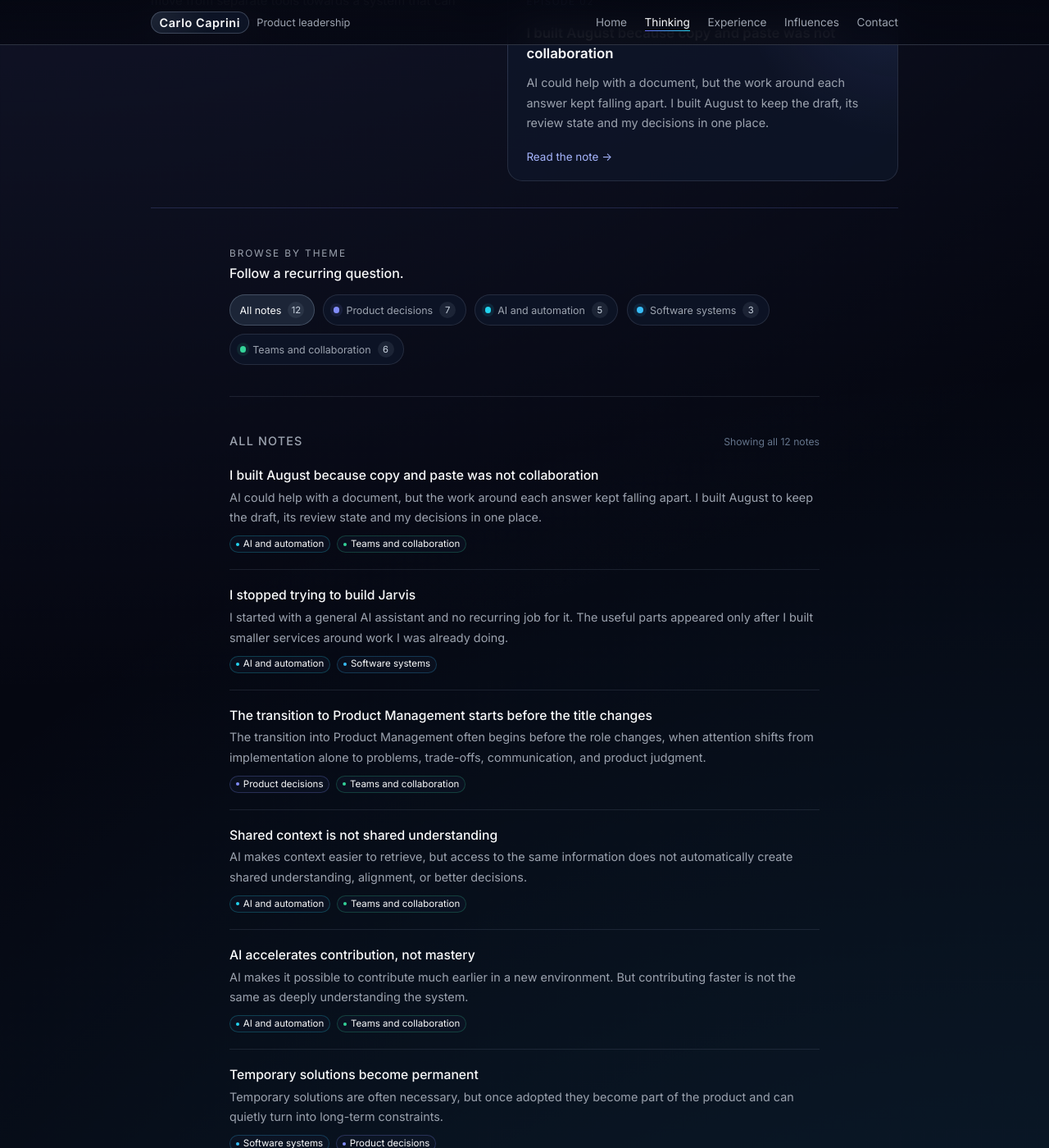
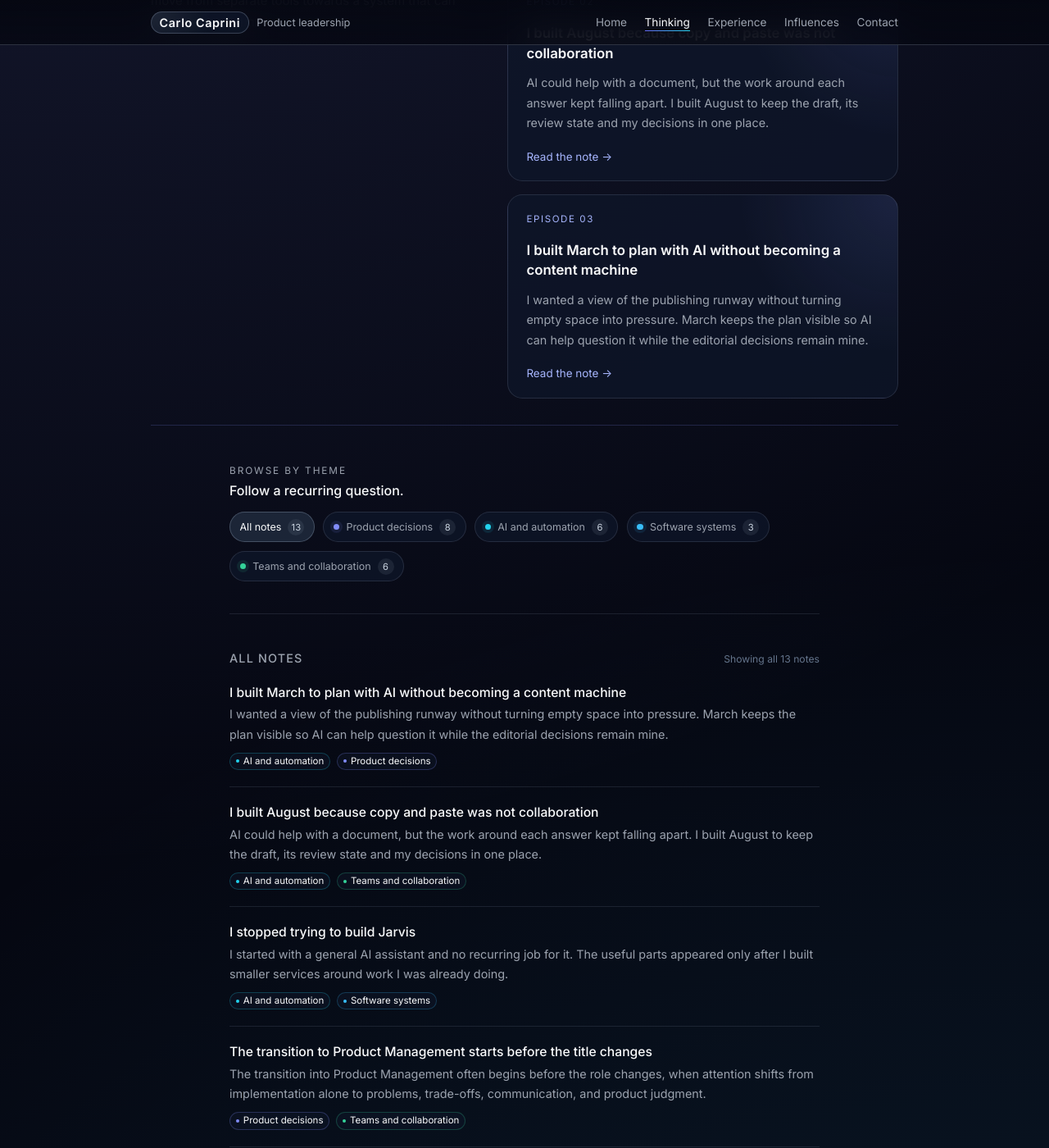
Before and after one commit to carlocaprini/carlocaprini.github.io, a Jekyll site: the page built from pages/thinking.md, in a window 1280 px wide and 1400 px high, scrolled down 1354 px. Shown: the whole window at 82% size. Built offline with Jekyll 4.4.1, drawn with Linux system fonts in a browser that asks for light colours; part of the change alters nothing that is shown.

Commit message:
Add third AI operating system episode

```diff
--- a/pages/thinking.md
+++ b/pages/thinking.md
@@ -25,6 +25,7 @@ featured_series:
   slug: building-my-ai-operating-system
 # Order of notes on the list. Title and summary come from each article's front matter.
 articles:
+  - url: /thinking/i-built-march-to-plan-with-ai-without-becoming-a-content-machine/
   - url: /thinking/i-built-august-because-copy-and-paste-was-not-collaboration/
   - url: /thinking/i-stopped-trying-to-build-jarvis/
   - url: /thinking/the-transition-to-product-management-starts-before-the-title-changes/
--- a/pages/thinking/i-built-august-because-copy-and-paste-was-not-collaboration.md
+++ b/pages/thinking/i-built-august-because-copy-and-paste-was-not-collaboration.md
@@ -16,6 +16,7 @@ series: building-my-ai-operating-system
 series_order: 2
 related_notes:
   - /thinking/i-stopped-trying-to-build-jarvis/
+  - /thinking/i-built-march-to-plan-with-ai-without-becoming-a-content-machine/
 intro:
   - I needed a better way to work on a document with AI.
   - The model could help with the text. What was missing was a place where we could continue the work without reconstructing its state each time.
--- /dev/null
+++ b/pages/thinking/i-built-march-to-plan-with-ai-without-becoming-a-content-machine.md
@@ -0,0 +1,140 @@
+---
+layout: article
+title: I built March to plan with AI without becoming a content machine
+date: 2026-09-01
+last_modified_at: 2026-07-21
+published: true
+permalink: /thinking/i-built-march-to-plan-with-ai-without-becoming-a-content-machine/
+summary: I wanted a view of the publishing runway without turning empty space into pressure. March keeps the plan visible so AI can help question it while the editorial decisions remain mine.
+meta_description: Why Carlo Caprini built March to plan a publishing runway with AI while keeping gaps valid and editorial judgment human.
+meta_image: /assets/og-thinking-v2.png
+meta_image_alt: Thinking by Carlo Caprini, notes on product decisions, AI, software systems and teams.
+topics:
+  - ai-and-automation
+  - product-decisions
+series: building-my-ai-operating-system
+series_order: 3
+related_notes:
+  - /thinking/i-built-august-because-copy-and-paste-was-not-collaboration/
+intro:
+  - I wanted a clear view of the months ahead.
+  - I did not want a content calendar telling me to feed the machine.
+---
+
+[August](/thinking/i-built-august-because-copy-and-paste-was-not-collaboration/) gave me a better way to develop documents with AI.
+
+Then I had a different problem.
+
+I could see the state of one document, but not the shape of the work around it.
+
+Which pieces were close to ready? Which ones still needed development? Was I putting effort into material for a distant month while an earlier part of the plan remained empty? Had an idea earned a place in the publishing sequence, or was I turning it into a commitment too early?
+
+I wanted a clear view of the months ahead.
+
+I did not want a content calendar telling me to feed the machine.
+
+That tension became March.
+
+## A plan is not a promise
+
+I want to publish with some continuity.
+
+I also do not want my personal site to become a production target.
+
+When I use a traditional content calendar, every visible date can start to feel like a commitment. Empty space begins to look like failure. A perfectly filled calendar can become a very tidy way to produce work I do not believe in.
+
+March treats the plan differently.
+
+It gives me a runway: a view of what may be published over the coming months and the state of each piece.
+
+Something can be only an idea. It can be in development, ready, or already published. A planned month gives the work context without granting permission to publish it.
+
+The distinction is simple, but it protects the quality of the work from the appearance of the plan.
+
+## The document and the plan have different jobs
+
+August knows the document.
+
+It contains the current text, the versions, the review, and the questions that still need an answer.
+
+March knows where that work may fit.
+
+A planned item can point back to its document in August, but the two services do not need to become the same application.
+
+That keeps two questions separate:
+
+- Is the document ready?
+
+- Does it have a place in the publishing plan?
+
+The answers do not always move together.
+
+A document may be ready while its planned month is still far away. Another may occupy the next available slot while still requiring substantial work. An early idea may be valuable without deserving a publication commitment yet.
+
+Seeing those differences helps me decide what deserves attention without asking either tool to make the editorial decision for me.
+
+## March is a dashboard, not the planner
+
+March does not decide what I should publish.
+
+It exposes the state of the runway clearly enough that I can plan with AI.
+
+In fact, March exposes an interface for AI agents through MCP, a protocol that gives them access to specific tools and data exposed by the service. Today, I can ask ChatGPT, Claude, or another agent to inspect the months, available publishing slots, intentional gaps, planned pieces, and links back to August.
+
+An agent can surface a gap, compare possible sequences, or propose moving an item earlier or later.
+
+I make the planning decision.
+
+I may know that two topics are too similar to publish close together. I may want to leave space for something that has not happened yet. A draft may need time even when moving it forward would make the runway look healthier.
+
+March keeps the facts visible. I can use AI to question the arrangement and explore alternatives, but the priorities and final decision remain mine.
+
+The shared state remains visible, so neither I nor the AI has to reconstruct the plan from memory. That does not make March self-maintaining: the plan remains useful only if decisions and changes return to it.
+
+## Changing the plan can begin as a conversation
+
+Before March, changing direction meant mentally rebuilding the sequence or maintaining another document that would become stale.
+
+Now an agent and I can inspect the same runway, discuss what changed, and arrive at a different arrangement. Once I decide, the agent can update March, and the next conversation starts from that new state.
+
+The useful part is not that AI rearranges a calendar for me. It is that the planning conversation no longer disappears when the chat ends.
+
+That matters because the plan should respond to the work.
+
+An article may take longer than expected. A new idea may become more relevant. A planned piece may stop feeling worth publishing. Something ready may remain deliberately parked.
+
+Changing the plan is part of keeping it honest.
+
+## Empty space is part of the game
+
+An empty slot is not an instruction to create something quickly.
+
+It tells me that a part of the future runway is thin. I may develop an existing idea, do more research, change the expected cadence, or leave the space empty.
+
+A filled slot also carries information. It gives a piece a possible place and may bring it into focus before work planned further away.
+
+March makes both states visible without deciding what happens next.
+
+There is also a light game-like quality to it.
+
+The months form a runway. Progress is visible. Moving a piece toward readiness feels satisfying, and watching the plan take shape makes me more likely to return to it.
+
+I like that.
+
+It can also become a trap. If I start creating articles because March looks hungry, I have rebuilt the content machine with a nicer dashboard.
+
+Empty space has to remain a valid state. The game should make progress visible, not manufacture pressure to publish.
+
+## Another small service with a real job
+
+March did not begin as the planning module of a personal operating system.
+
+It began because I wanted to answer a few practical questions without rebuilding the context each time: What is ready? Where is the plan thin? What needs attention next? What should remain unfinished?
+
+The service is small enough to answer those questions directly.
+
+After [I stopped trying to build Jarvis](/thinking/i-stopped-trying-to-build-jarvis/), this was the second time that starting from a smaller job worked better.
+
+[August helped me collaborate with AI on the work itself](/thinking/i-built-august-because-copy-and-paste-was-not-collaboration/).
+
+March helps me collaborate with AI on what that work might become next.
```
